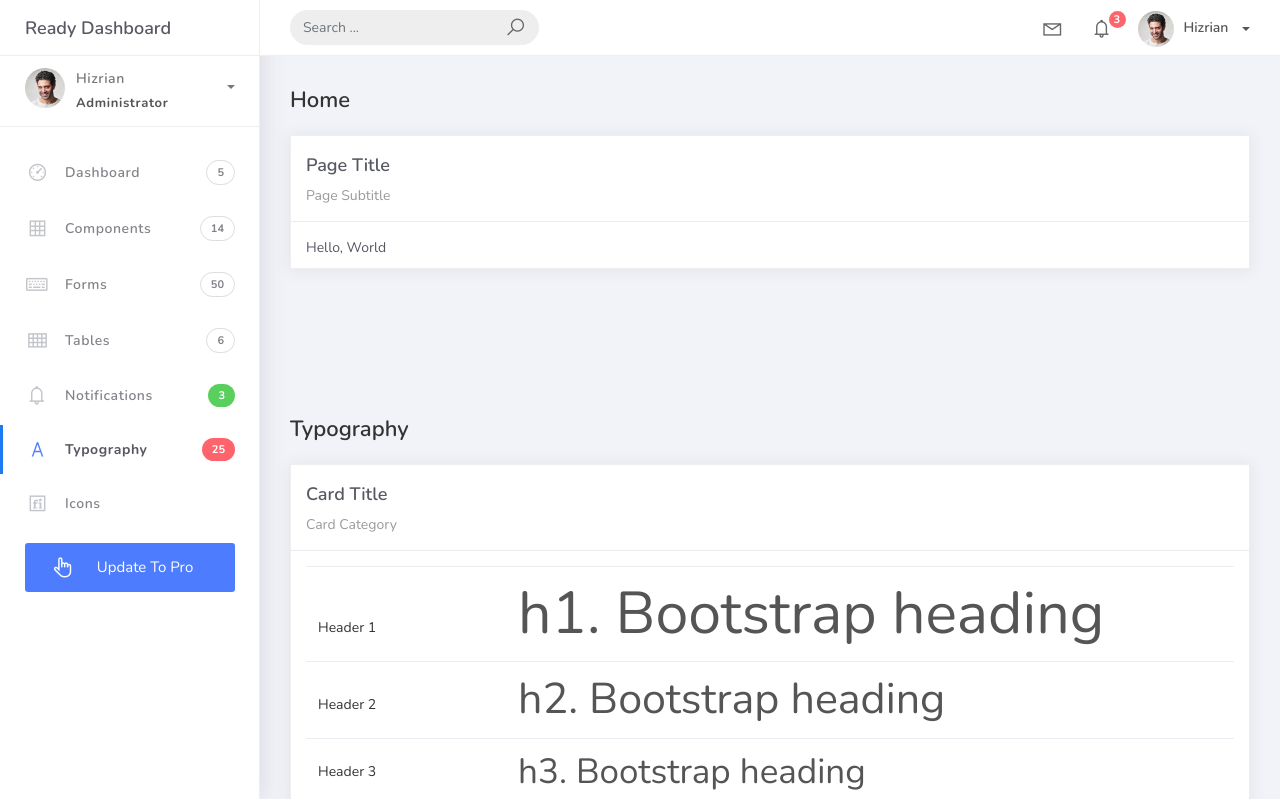
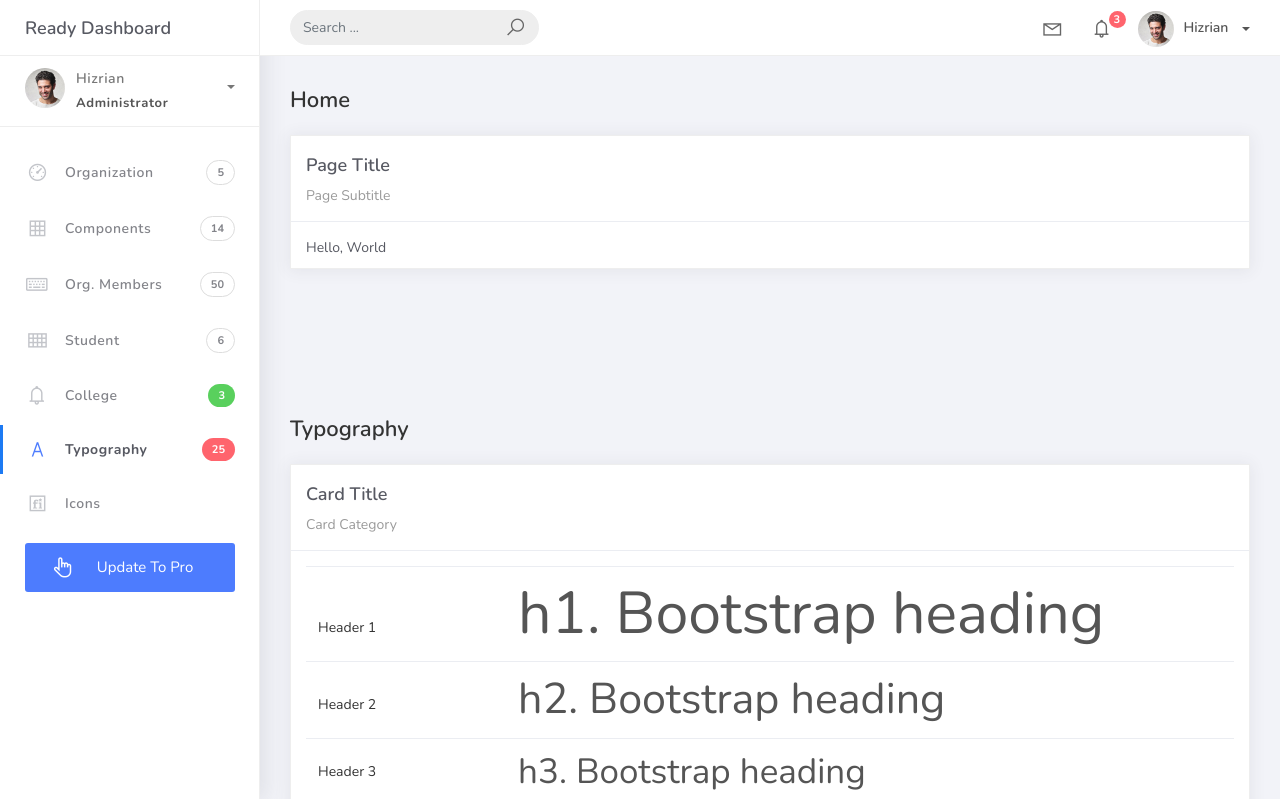
Before and after one commit to johnvictordatoon/PSUSphere, a Django app: page / in a window 1280 px wide. Shown: the top 799 px of the page. Run offline with Django 5.2, Linux system fonts and the light colour scheme; some libraries are stand-ins or nearby versions.

Commit message:
modify menu

```diff
--- a/projectsite/templates/base.html
+++ b/projectsite/templates/base.html
@@ -104,11 +104,11 @@
 							</ul>
 						</li>
 						<li class="nav-item dropdown">
-							<a class="dropdown-toggle profile-pic" data-toggle="dropdown" href="#" aria-expanded="false"> <img src="../assets/img/profile.jpg" alt="user-img" width="36" class="img-circle"><span >Hizrian</span></span> </a>
+							<a class="dropdown-toggle profile-pic" data-toggle="dropdown" href="#" aria-expanded="false"> <img src="{% static 'img/profile.jpg' %}" alt="user-img" width="36" class="img-circle"><span >Hizrian</span></span> </a>
 							<ul class="dropdown-menu dropdown-user">
 								<li>
 									<div class="user-box">
-										<div class="u-img"><img src="../assets/img/profile.jpg" alt="user"></div>
+										<div class="u-img"><img src="{% static 'img/profile.jpg' %}" alt="user"></div>
 										<div class="u-text">
 											<h4>Hizrian</h4>
 											<p class="text-muted">hello@themekita.com</p><a href="profile.html" class="btn btn-rounded btn-danger btn-sm">View Profile</a></div>
@@ -133,7 +133,7 @@
 				<div class="scrollbar-inner sidebar-wrapper">
 					<div class="user">
 						<div class="photo">
-							<img src="../assets/img/profile.jpg">
+							<img src="{% static 'img/profile.jpg' %}">
 						</div>
 						<div class="info">
 							<a class="" data-toggle="collapse" href="#collapseExample" aria-expanded="true">
@@ -170,7 +170,7 @@
 						<li class="nav-item">
 							<a href="index.html">
 								<i class="la la-dashboard"></i>
-								<p>Dashboard</p>
+								<p>Organization</p>
 								<span class="badge badge-count">5</span>
 							</a>
 						</li>
@@ -184,21 +184,21 @@
 						<li class="nav-item">
 							<a href="forms.html">
 								<i class="la la-keyboard-o"></i>
-								<p>Forms</p>
+								<p>Org. Members</p>
 								<span class="badge badge-count">50</span>
 							</a>
 						</li>
 						<li class="nav-item">
 							<a href="tables.html">
 								<i class="la la-th"></i>
-								<p>Tables</p>
+								<p>Student</p>
 								<span class="badge badge-count">6</span>
 							</a>
 						</li>
 						<li class="nav-item">
 							<a href="notifications.html">
 								<i class="la la-bell"></i>
-								<p>Notifications</p>
+								<p>College</p>
 								<span class="badge badge-success">3</span>
 							</a>
 						</li>
```
